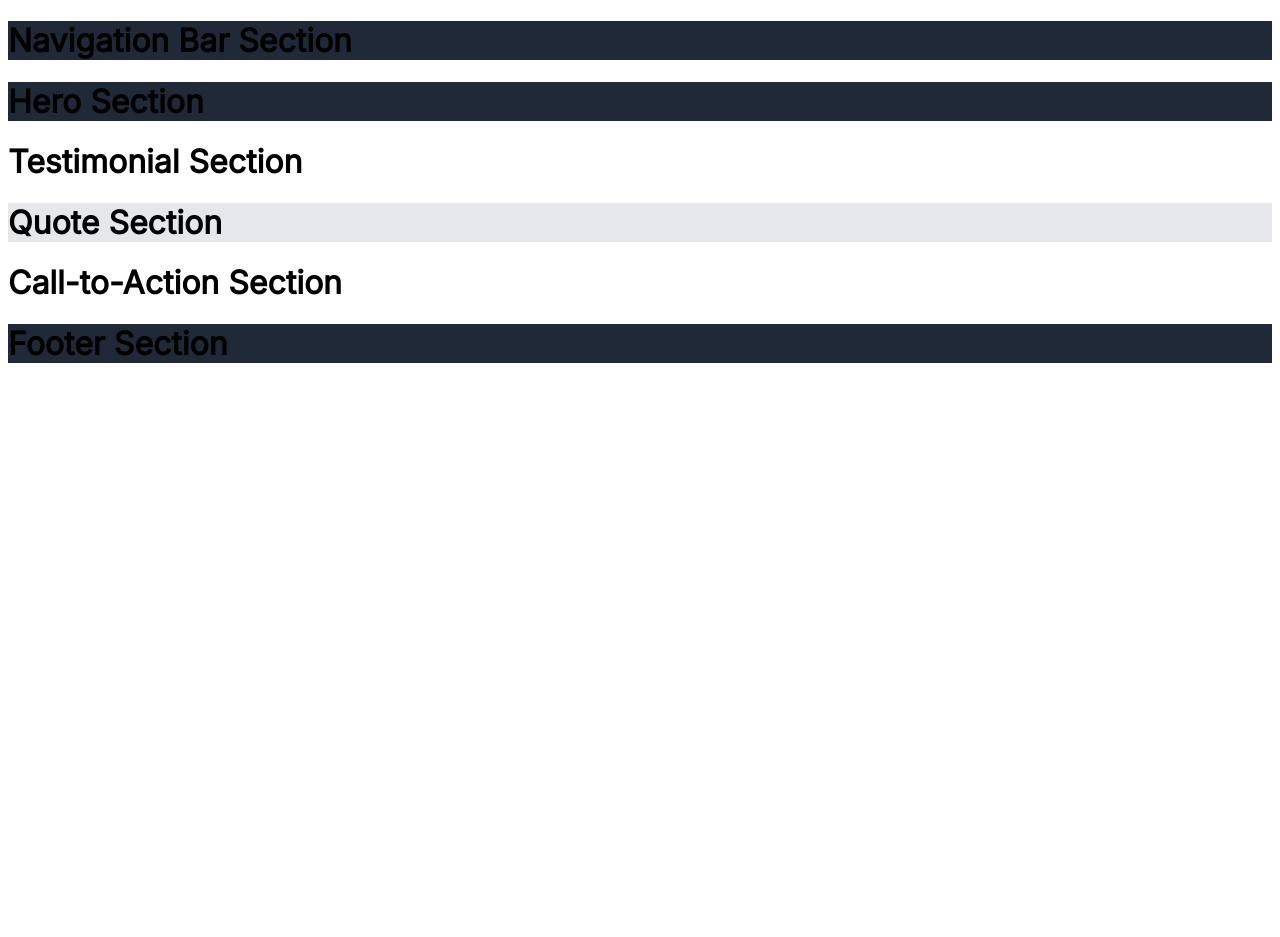
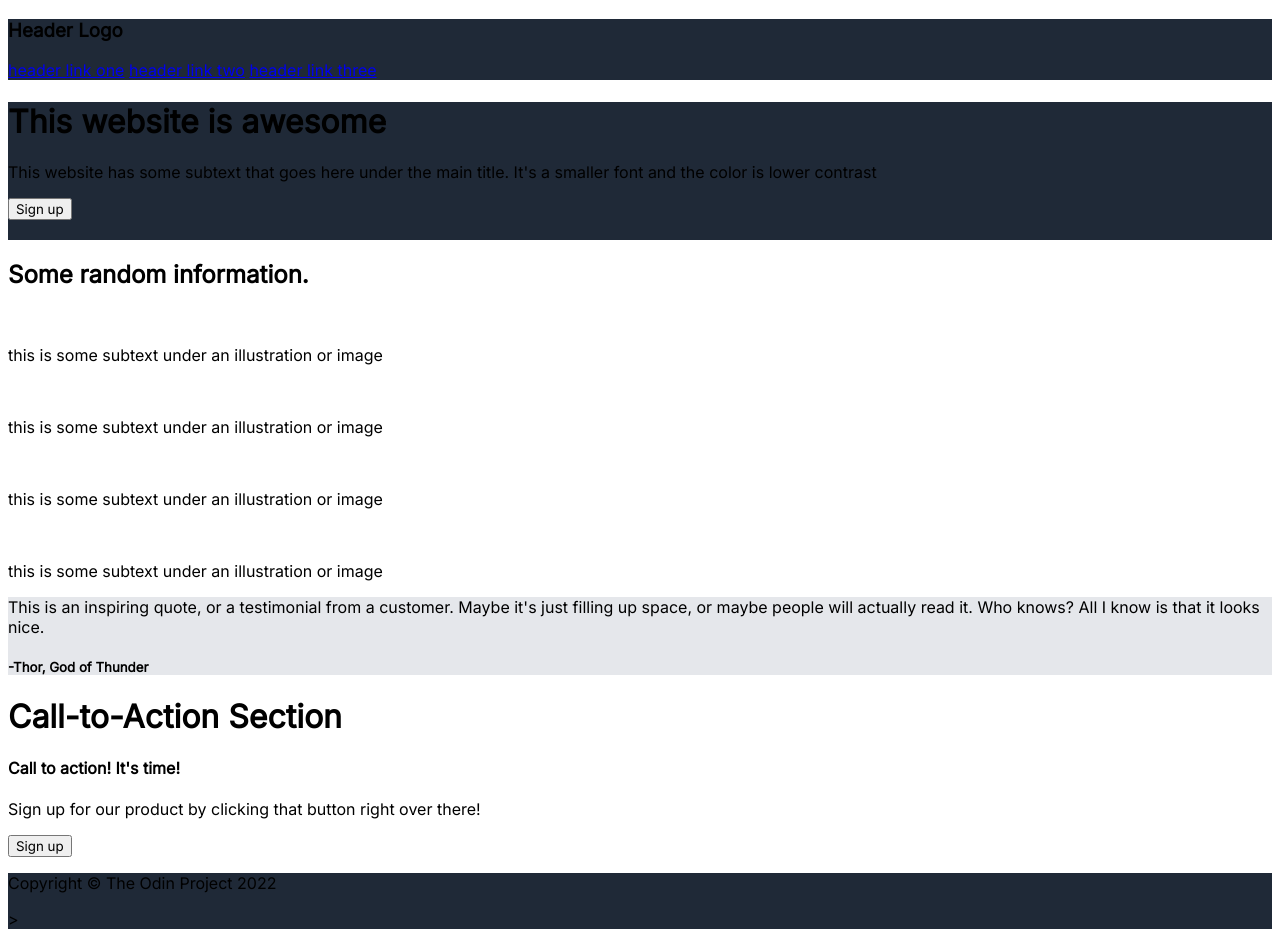
Before and after one commit to dthackray/top-landing-page, a plain HTML site: page index.html in a window 1280 px wide. Before the commit the page ends 800 px from the top, so only its background shows below. Drawn offline with Linux system fonts and the light colour scheme.

Commit message:
Add template HTML

```diff
--- a/index.html
+++ b/index.html
@@ -12,22 +12,56 @@
 </head>
 <body>
     <div class="navbar-section">
-        <h1>Navigation Bar Section</h1>
+        <h3>Header Logo</h3>
+        <div id="header-links">
+            <a href="#">header link one</a>
+            <a href="#">header link two</a>
+            <a href="#">header link three</a>
+        </div>
     </div>
     <div class="hero-section">
-        <h1>Hero Section</h1>
+        <div class="hero-text">
+            <h1>This website is awesome</h1>
+            <p>This website has some subtext that goes here under the main title. It's a smaller font and the color is lower contrast</p>
+            <button>Sign up</button>
+        </div>
+        <img />
     </div>
     <div class="testimonial-section">
-        <h1>Testimonial Section</h1>
+        <h2>Some random information.</h2>
+        <div class="testimonials">
+            <div class="testimonial">
+                <img />
+                <p>this is some subtext under an illustration or image</p>
+            </div>
+            <div class="testimonial">
+                <img />
+                <p>this is some subtext under an illustration or image</p>
+            </div>
+            <div class="testimonial">
+                <img />
+                <p>this is some subtext under an illustration or image</p>
+            </div>
+            <div class="testimonial">
+                <img />
+                <p>this is some subtext under an illustration or image</p>
+            </div>
+        </div>
     </div>
     <div class="quote-section">
-        <h1>Quote Section</h1>
+        <p>This is an inspiring quote, or a testimonial from a customer. Maybe it's just filling up space, or maybe people will actually read it. Who knows? All I know is that it looks nice.</p>
+        <h5>-Thor, God of Thunder</h5>
     </div>
     <div class="call-section">
         <h1>Call-to-Action Section</h1>
+        <div class="action-banner">
+            <h4>Call to action! It's time!</h4>
+            <p>Sign up for our product by clicking that button right over there!</p>
+            <button>Sign up</button>
+        </div>
     </div>
     <div class="footer-section">
-        <h1>Footer Section</h1>
+        <p>Copyright © The Odin Project 2022</p>>
     </div>
 </body>
 </html>
```
